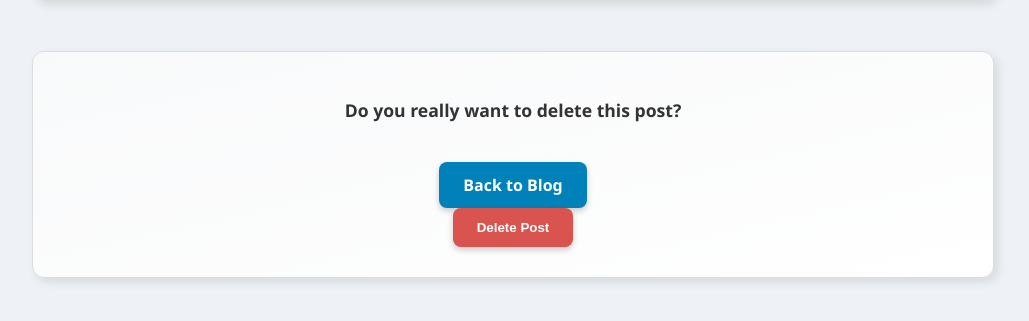
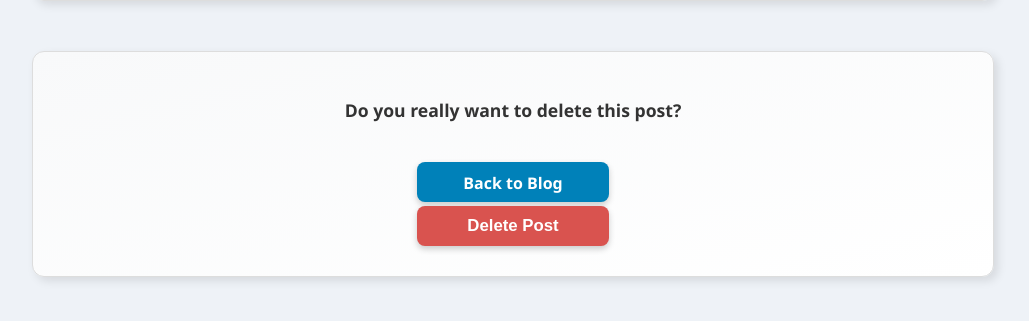
Before and after one commit to MoBa75/Masterblog, a Flask app: page /delete/1 in a window 1280 px wide. Shown: the part 291-612 px from the top of the page, without its empty margins (127-1156 px from the left). Run offline with Flask 3, Linux system fonts and the light colour scheme.

Commit message:
improved html styling, cleaned up code, applied pep8 style

```diff
--- a/app/app_operation.py
+++ b/app/app_operation.py
@@ -1,4 +1,5 @@
 from app.json_storage import get_data
+
 
 def create_new_id():
     posts = get_data()
--- a/data/data.json
+++ b/data/data.json
@@ -20,7 +20,7 @@
     {
         "id": 4,
         "author": "Artur von der Brug",
-        "title": "oh Alter, warum haben Hasen lange Ohren und sowieso",
-        "content": "Hier also ein ganz langer Text, der meinem Kumpel viel Zeit um f\u00fcr sein kleines Hobby nebenbei ben\u00f6tigt. Mal schauen ob das jetzt soweit reicht. "
+        "title": "oh Alter, warum haben Hasen lange Ohren und sowieso bbbbbbbbbbb",
+        "content": "vk\u00f6aksd\u00f6fjee"
     }
 ]
--- a/static/style.css
+++ b/static/style.css
@@ -29,7 +29,6 @@
     color: #005c88;
 }
 
-/* Blog-Post-Karten */
 .post {
     background: linear-gradient(to top left, #ffffff, #f8f9fa);
     margin: 30px auto;
@@ -63,10 +62,6 @@
     font-weight: bold;
 }
 
-a:hover {
-    text-decoration: underline;
-}
-
 .action-button-container {
     text-align: right;
     margin-top: 5px;
@@ -87,7 +82,7 @@
 }
 
 .delete-button {
-    background-color: #0081b9;
+    background-color: #d9534f;
 }
 
 .button-container {
@@ -95,18 +90,20 @@
     margin-top: 40px;
 }
 
-.new-post-button {
+.center-button {
     display: inline-block;
-    padding: 12px 24px;
+    padding: 10px 24px 14px 24px;
     background-color: #0081b9;
     color: white;
     text-decoration: none;
     border-radius: 8px;
     box-shadow: 0 3px 6px rgba(0, 0, 0, 0.2);
     transition: background-color 0.2s ease, transform 0.2s ease;
+    width: 9rem;
+    height: 1rem;
 }
 
-.new-post-button:hover {
+.center-button:hover {
     background-color: #004C6D;
     transform: scale(1.05);
 }
@@ -159,7 +156,6 @@
     transform: translateY(-1px);
 }
 
-/* Einzelne Blog-Ansicht (post.html) */
 .post-detail {
     background: linear-gradient(to top left, #ffffff, #f8f9fa);
     margin: 50px auto;
@@ -189,29 +185,27 @@
     color: #333;
 }
 
-/* Zusätzlicher Stil für die Lösch-Abfrage */
-
 .post-detail p strong {
     font-size: 1.1em;
     color: #333;
 }
 
-/* Zusätzlicher roter Button für "Delete Post" */
-.new-post-button.danger,
-button.new-post-button.danger {
+.delete-button.danger {
     background-color: #d9534f;
     color: white;
     border: none;
-    padding: 12px 24px;
     border-radius: 8px;
     font-weight: bold;
+    font-size: 1.05em;
     box-shadow: 0 3px 6px rgba(0, 0, 0, 0.2);
     transition: background-color 0.2s ease, transform 0.2s ease;
     cursor: pointer;
+    width: 12rem;
+    height: 2.5rem;
+    margin-top: 4px;
 }
 
-.new-post-button.danger:hover,
-button.new-post-button.danger:hover {
+.delete-button.danger:hover {
     background-color: #c9302c;
     transform: scale(1.05);
 }
--- a/templates/add.html
+++ b/templates/add.html
@@ -22,7 +22,7 @@
             <button type="submit">Submit Post</button>
         </form>
         <div class="button-container">
-            <a class="new-post-button" href="/">Back to Blog</a>
+            <a class="center-button" href="/">Back to Blog</a>
         </div>
     </div>
 </body>
--- a/templates/delete.html
+++ b/templates/delete.html
@@ -22,9 +22,10 @@
         <form method="post" class="button-container">
             <input type="hidden" name="post_id" value="{{ post.id }}">
             <div class="button-container">
-                <a class="new-post-button" href="/">Back to Blog</a>
+                <a class="center-button" href="/">Back to Blog</a>
+
             </div>
-            <button type="submit" class="new-post-button danger">Delete Post</button>
+            <button type="submit" class="delete-button danger">Delete Post</button>
         </form>
     </div>
 </body>
--- a/templates/index.html
+++ b/templates/index.html
@@ -22,7 +22,7 @@
         </div>
         {% endfor %}
         <div class="button-container">
-            <a class="new-post-button" href="/add">Create New Post</a>
+            <a class="center-button" href="/add">Create New Post</a>
         </div>
     </div>
 </body>
--- a/templates/post.html
+++ b/templates/post.html
@@ -17,7 +17,7 @@
     </div>
 
     <div class="button-container">
-        <a class="new-post-button" href="/">Back to Blog</a>
+        <a class="center-button" href="/">Back to Blog</a>
     </div>
 
 </body>
--- a/templates/update.html
+++ b/templates/update.html
@@ -22,7 +22,7 @@
             <button type="submit">Submit Post</button>
         </form>
         <div class="button-container">
-            <a class="new-post-button" href="/">Back to Blog</a>
+            <a class="center-button" href="/">Back to Blog</a>
         </div>
     </div>
 </body>
```
Also changed, not shown: app.py (+4 -5 lines), app/json_storage.py (line endings or trailing spaces).
